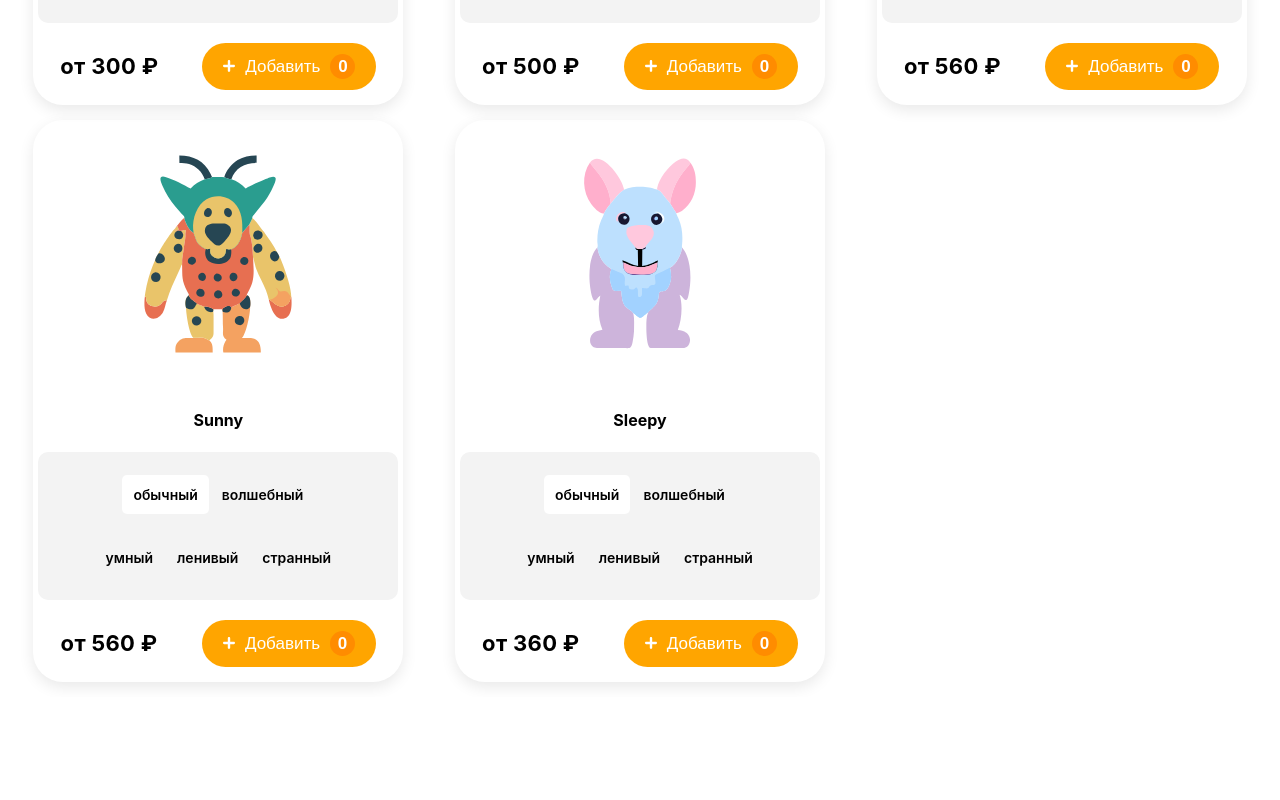
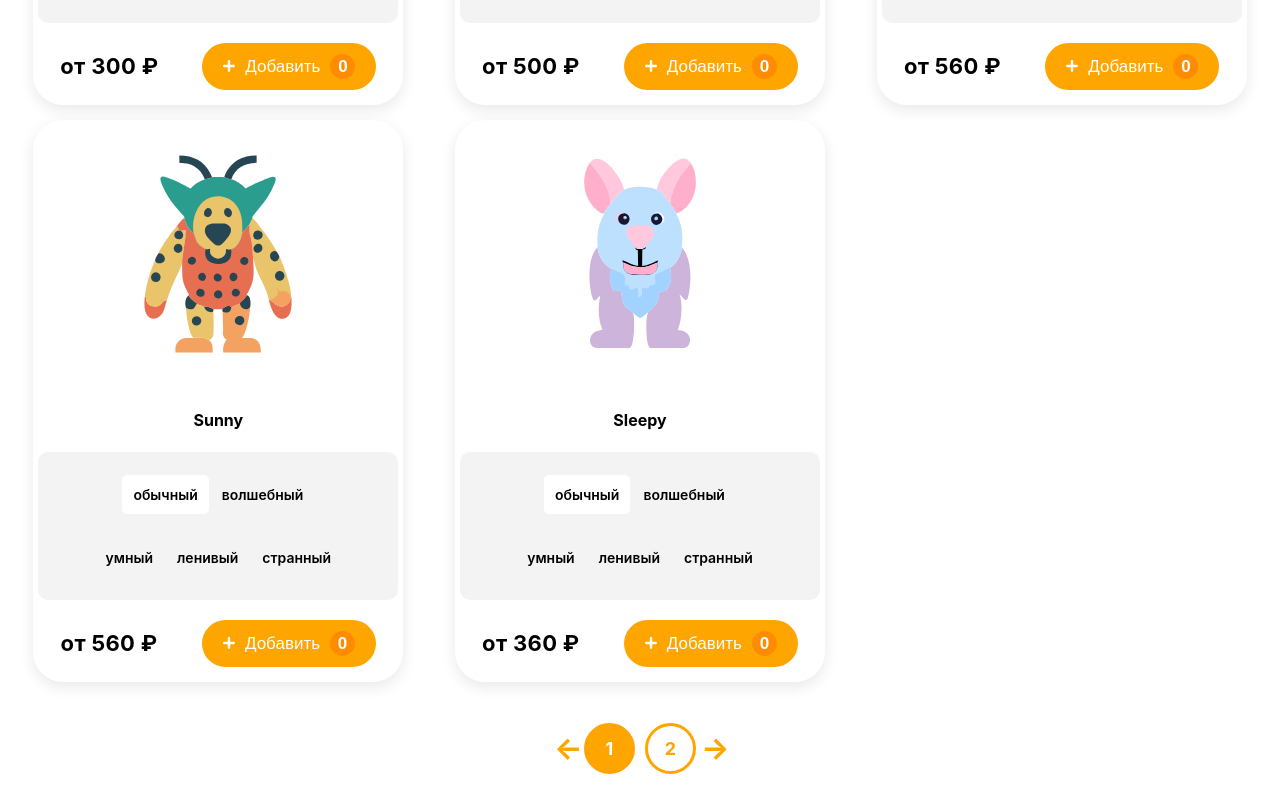
Before and after one commit to MelnikovaEA/react-app, a React (Create React App) app: page / in a window 1280 px wide. Shown: the part 1259-2059 px from the top of the page. Before the commit the page ends 1956 px from the top, so only its background shows below. Built offline with nearby package versions, Linux system fonts and the light colour scheme; data requests are answered from the project's data file.

Commit message:
работает пагинация

```diff
--- a/src/App.js
+++ b/src/App.js
@@ -7,9 +7,10 @@ export const InputDataContext = createContext();
 function App() {
 
     const [inputData, setInputData] = useState('');
+    const [curPageNum, setCurPageNum] = useState(1);
 
     return (
-        <InputDataContext.Provider value={{inputData, setInputData}}>
+        <InputDataContext.Provider value={{inputData, setInputData, curPageNum, setCurPageNum}}>
             <div className="App">
                 <Header/>
                 <Outlet />
--- a/src/components/header/Header.jsx
+++ b/src/components/header/Header.jsx
@@ -12,7 +12,7 @@ import {InputDataContext} from "../../App";
 
 const Header = () => {
 
-    const { inputData, setInputData } = useContext(InputDataContext);
+    const { inputData, setInputData, setCurPageNum } = useContext(InputDataContext);
     console.log('Header', inputData)
     return (
         <StldHeader>
@@ -28,6 +28,7 @@ const Header = () => {
                 </HeaderLogoDiv>
                 <Search inputData={inputData}
                         setInputData={setInputData}
+                        setCurPageNum={setCurPageNum}
                 />
                 <StldHeaterCartWrapper>
                     <StldHeaderCartDiv>
--- a/src/components/header/Search.jsx
+++ b/src/components/header/Search.jsx
@@ -1,11 +1,14 @@
 import SearchInput, {SearchCloseIcon, SearchInputWrapper} from "../styled/header/StldSearch";
 
-const Search = ({inputData, setInputData}) => {
+const Search = ({inputData, setInputData, setCurPageNum}) => {
 
     return (
         <SearchInputWrapper>
             <SearchInput value={inputData}
-                         onChange={(event)=>setInputData(event.target.value)}
+                         onChange={(event)=>{
+                             setCurPageNum(1);
+                             setInputData(event.target.value);}
+            }
                          placeholder='search ...'
             />
             {inputData && <SearchCloseIcon onClick={()=>setInputData('')}
--- a/src/components/monstersCards/MonstersCardsContainer.jsx
+++ b/src/components/monstersCards/MonstersCardsContainer.jsx
@@ -1,23 +1,25 @@
 import React, {useEffect, useState} from 'react';
-import { useContext } from "react";
+import {useContext} from "react";
 import StldCardsContainer from "../styled/cards/StldCardsContainer";
 import MonsterCard from "./MonsterCard";
-//import monsters from "../../assets/db.json";
 import {v4 as uuidv4} from "uuid";
 import MonsterCardSkeleton from "./MonsterCardSkeleton";
 import CategoriesSortContainer from "../categories/CategoriesSortContainer";
 import {InputDataContext} from "../../App";
+import Pagination from "../pagination/Pagination";
 
 const MonstersCardsContainer = () => {
 
-    const { inputData } = useContext(InputDataContext);
-    console.log(inputData)
+    const {inputData, curPageNum, setCurPageNum} = useContext(InputDataContext);
 
     const [items, setItems] = useState([]);
     const [isLoading, setIsLoading] = useState(true);
+    //const [curPageNum, setCurPageNum] = useState(1);
+    const [pagesQty, setPagesQty] = useState(2);
+
 
     const [activeCategory, setActiveCategory] = useState("");
-    const [selectedType, setSelectedType] = useState( {name: 'популярности', sortProp: "rating"});
+    const [selectedType, setSelectedType] = useState({name: 'популярности', sortProp: "rating"});
     const [orderType, setOrderType] = useState("asc");
     const searchData = inputData ? inputData : '';
 
@@ -26,7 +28,7 @@ const MonstersCardsContainer = () => {
     const orderParam = `_order=${encodeURIComponent(orderType)}`;
     const searchParam = `name_like=${encodeURIComponent(searchData)}`;
 
-    const url = `http://localhost:3001/monsters?${categoryParam}&${sortParam}&${orderParam}&${searchParam}&_page=1&_limit=8`;
+    const url = `http://localhost:3001/monsters?${categoryParam}&${sortParam}&${orderParam}&${searchParam}&_page=${curPageNum}&_limit=8`;
 
     useEffect(() => {
         console.log(items);
@@ -34,14 +36,19 @@ const MonstersCardsContainer = () => {
         //запрос для мокапи, не работает поиск через search
         //`https://65ca191b3b05d29307dfae09.mockapi.io/items?category=${activeCategory || ''}&sortBy=${selectedType.sortProp}&order=${orderType}&search=${searchData}`
         fetch(url)
-            .then(response => response.json())
+            .then(response => {
+                // Получаем заголовок X-Total-Count
+                const totalCount = response.headers.get('X-Total-Count');
+                setPagesQty(Math.ceil(totalCount / 8)); // Предполагается, что на каждой странице 8 элементов
+                return response.json();
+            })
             .then(data => {
                 console.log(data);
                 setItems(data);
                 setIsLoading(false);
             });
-        window.scroll(0, 0);
-    }, [activeCategory, selectedType, orderType, searchData]);
+        //window.scroll(0, 0);
+    }, [activeCategory, selectedType, orderType, searchData, curPageNum]);
 
     const skeletons = [...new Array(8)].map((_, index) => {
         return <MonsterCardSkeleton key={index}/>
@@ -49,29 +56,38 @@ const MonstersCardsContainer = () => {
 
     //чтобы при поиске через окошко search фильтровать статичный массив(а не с бэкенда), после items перед
     // map можно добавить свою фильтрацию: .filter((obj)=>obj.name.toLowerCase().includes(inputData.toLowerCase()))
-    const receivedItems = items.map((monster) => (
-        <MonsterCard key={uuidv4()}
-                     name={monster.name}
-                     image={monster.image}
-                     price={monster.price}
-                     types={monster.types}
-                     extraProps={monster.extraProps}
-            //это можно написать короче через spread, но я не буду
-            // {...monster}
-        />)
-    );
 
     return (
         <>
             <CategoriesSortContainer activeCategory={activeCategory}
-                                     onClickAtCategory={(i)=>setActiveCategory(i)}
+                                     onClickAtCategory={(i) => {
+                                         setActiveCategory(i);
+                                         setCurPageNum(1);
+                                     }}
                                      selectedType={selectedType}
-                                     setSelectedType={(i)=> setSelectedType(i)}
-                                     setOrderType={(type)=>setOrderType(type)}
+                                     setSelectedType={(i) => {
+                                         setSelectedType(i);
+                                         setCurPageNum(curPageNum);
+                                     }}
+                                     setOrderType={(type) => setOrderType(type)}
             />
             <StldCardsContainer>
-                {isLoading ? skeletons : receivedItems }
+                {isLoading ? skeletons : items.map((monster) => (
+                    <MonsterCard key={uuidv4()}
+                                 name={monster.name}
+                                 image={monster.image}
+                                 price={monster.price}
+                                 types={monster.types}
+                                 extraProps={monster.extraProps}
+                        //это можно написать короче через spread, но я не буду
+                        // {...monster}
+                    />)
+                )}
             </StldCardsContainer>
+            <Pagination pagesQty={ pagesQty }
+                        curPageNum={ curPageNum }
+                        setCurPageNum={setCurPageNum}
+            />
         </>
     );
 };
--- /dev/null
+++ b/src/components/pagination/Pagination.jsx
@@ -0,0 +1,32 @@
+import StldPagination from "../styled/pagination/StldPagination";
+
+const Pagination = ({pagesQty, curPageNum, setCurPageNum}) => {
+
+    console.log(pagesQty, curPageNum)
+
+    const renderScale = (pages) => {
+        const elements = [];
+        for (let i = 1; i <= pages; i++) {
+            elements.push(<li
+                key={i}
+                onClick={() => {
+                    setCurPageNum(i);
+                }
+            }
+                className={curPageNum === i ? 'active' : null}>{i}</li>);
+        }
+        return elements;
+    }
+
+    return (
+        <StldPagination>
+            <span onClick={() => setCurPageNum(curPageNum && curPageNum - 1)}>&larr;</span>
+            <ul>
+                {renderScale(pagesQty)}
+            </ul>
+            <span onClick={() => setCurPageNum(curPageNum<pagesQty ? curPageNum + 1 : curPageNum)}>&rarr;</span>
+        </StldPagination>
+    );
+};
+
+export default Pagination;
--- a/src/components/sort/Sort.jsx
+++ b/src/components/sort/Sort.jsx
@@ -2,7 +2,7 @@ import React, {useState} from 'react';
 import StldSortArea, {StldSortLabel, StldSortPopUp} from "../styled/sort/StldSortArea";
 import {v4 as uuidv4} from "uuid";
 
-const Sort = ({selectedType, setSelectedType, setOrderType}) => {
+const Sort = ({selectedType, setSelectedType, setOrderType }) => {
     const variables = [
         {name: 'популярности', sortProp: 'rating'},
         {name: 'цене', sortProp: 'price'},
--- /dev/null
+++ b/src/components/styled/pagination/StldPagination.js
@@ -0,0 +1,54 @@
+import styled from "styled-components";
+
+const StldPagination = styled.div`
+  display: flex;
+  align-items: center;
+  justify-content: center;
+
+  ul {
+    display: flex;
+    justify-content: space-around;
+    padding-inline-start: 0;
+  }
+
+  li {
+    display: inline-flex;
+    width: 35px;
+    height: 35px;
+    border: 3px solid orange;
+    border-radius: 50%;
+    padding: 5px 5px;
+    margin: 10px 5px;
+    color: orange;
+    align-items: center;
+    justify-content: center;
+    font-weight: bold;
+    font-size: 18px;
+    cursor: pointer;
+
+    &.active {
+      color: white;
+      background-color: orange;
+    }
+
+    &:hover{
+      color: white;
+      background-color: orange;
+    }
+
+
+
+  }
+
+  span {
+    font-weight: bold;
+    font-size: 30px;
+    padding: 0 5px 0 0;
+    color: orange;
+    width: 20px;
+    cursor: pointer;
+  }
+
+`
+
+export default StldPagination;
```
